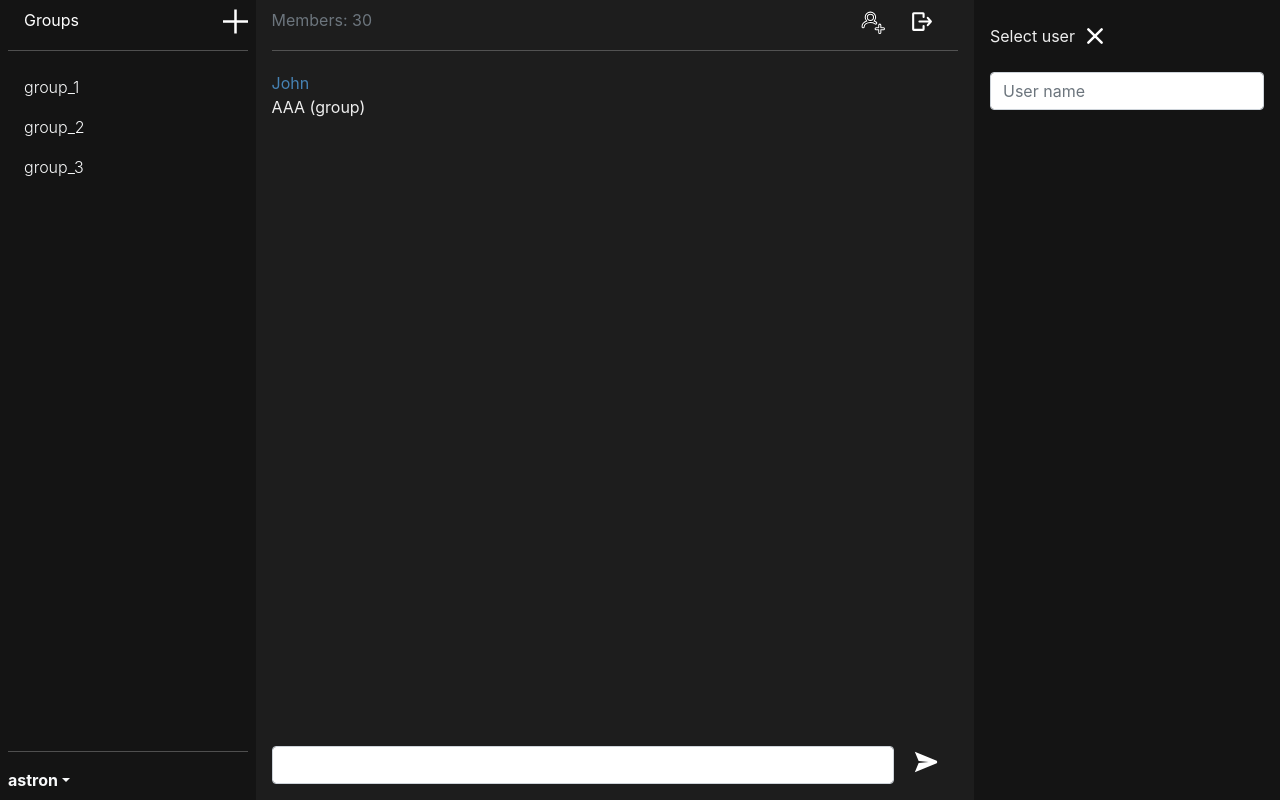
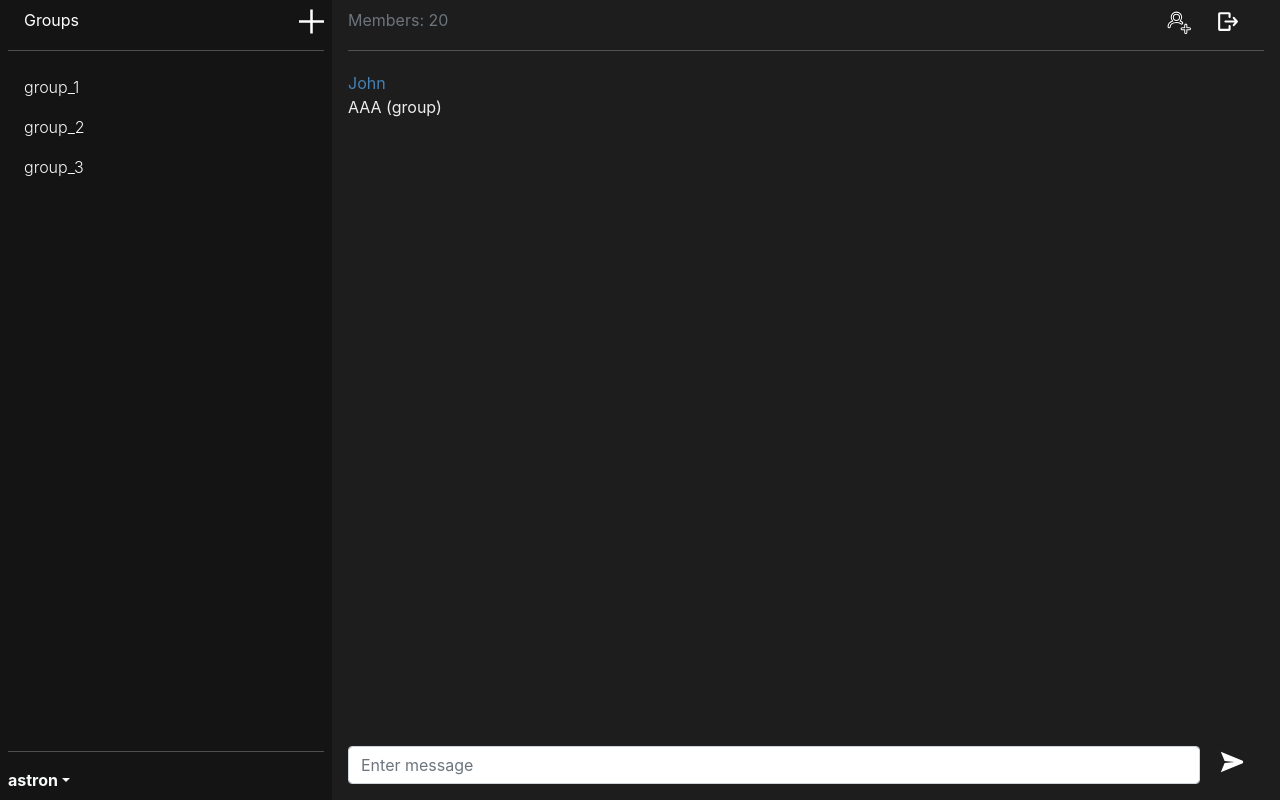
Before and after one commit to astronmax/devchat, a React (Create React App) app in the folder frontend/: page / in a window 1280 px wide. Built offline with nearby package versions, Linux system fonts and the light colour scheme.

Commit message:
Add Userlist UI logic

```diff
--- a/frontend/src/MainWindowSlice.js
+++ b/frontend/src/MainWindowSlice.js
@@ -3,6 +3,8 @@ import { createSlice } from "@reduxjs/toolkit"
 const initialState = {
   sidebar_display: 0,
   conversation: 0,
+  userlist_display: 0,
+  current_user: 0
 }
 
 export const MainWindowSlice = createSlice({
@@ -17,13 +19,25 @@ export const MainWindowSlice = createSlice({
       state.sidebar_display = 1;
       state.conversation = 0;
     },
-    setConversation: (state, key) => { state.conversation = key.payload; }
+    setConversation: (state, data) => { state.conversation = data.payload; },
+    setUserlistDisplay: (state) => { state.userlist_display = 1; },
+    noUserlistDisplay: (state) => { state.userlist_display = 0; },
+    setCurrentUser: (state, data) => { state.current_user = data.payload; }
   }
 });
 
-export const { displayGroups, displayDirects, setConversation } = MainWindowSlice.actions;
+export const {
+  displayGroups,
+  displayDirects,
+  setConversation,
+  setUserlistDisplay,
+  noUserlistDisplay,
+  setCurrentUser,
+} = MainWindowSlice.actions;
 
 export const selectSidebarDisplay = (state) => state.MainWindow.sidebar_display;
 export const selectConversation = (state) => state.MainWindow.conversation;
+export const selectUserlistDisplay = (state) => state.MainWindow.userlist_display;
+export const selectCurrentUser = (state) => state.MainWindow.current_user;
 
 export default MainWindowSlice.reducer;
--- a/frontend/src/components/AppFooter.jsx
+++ b/frontend/src/components/AppFooter.jsx
@@ -1,16 +1,21 @@
 import '../App.css';
 
-const handleSubmit = (event) => {
-  if (event.keyCode == 13) {
-    console.log("SEND MESSAGE");
-  }
+const sendMsg = () => {
+  console.log("SEND MSG");
 }
 
 const AppFooter = () => {
   return (
     <div className='app-footer'>
-      <input type='text' className="form-control" onKeyUp={handleSubmit}></input>
-      <a href="#" type='submit' className='mx-3'>
+      <input type='text' className="form-control" placeholder='Enter message' onKeyUp={(event) => {
+        if (event.keyCode == 13) {
+          sendMsg();
+        }
+      }}></input>
+      <a href="/" className='mx-3' onClick={(e) => {
+        e.preventDefault();
+        sendMsg();
+      }}>
         <img src="/icons/icon-send-msg.svg" width="32" height="32"></img>
       </a>
     </div>
--- a/frontend/src/components/Header.jsx
+++ b/frontend/src/components/Header.jsx
@@ -1,19 +1,56 @@
+import { useDispatch, useSelector } from 'react-redux';
+import {
+  selectSidebarDisplay,
+  selectConversation,
+} from '../MainWindowSlice';
+import {
+  setUserlistDisplay
+} from '../MainWindowSlice';
+
+const getMembersCount = (group_id) => {
+  return 20;
+}
+
+const exitFromGroup = () => {
+
+}
+
+const exitFromDirect = () => {
+
+}
+
 const Header = () => {
+  const sidebar_display = useSelector(selectSidebarDisplay);
+  const conversation = useSelector(selectConversation);
+  const dispatch = useDispatch();
+  let members_count = getMembersCount(conversation);
+
   return (
     <header className="flex px-3 mb-1 mt-2">
-      <div className="d-flex justify-content-between">
-        <a href="#" className="link-secondary text-decoration-none">Members: 30</a>
+      <div className={`d-flex justify-content-${sidebar_display ? 'end' : 'between'}`}>
+        {
+          sidebar_display
+            ?
+            <></>
+            :
+            <p className="text-secondary m-0">Members: {members_count}</p>
+        }
         <div>
-          <a href="#" className="link-success text-decoration-none me-4">
+          <a href="#" className="me-4" onClick={(e) => {
+            e.preventDefault();
+            dispatch(setUserlistDisplay());
+          }}>
             <img src="/icons/icon-plus.svg" width="25" height="25"></img>
           </a>
-          <a href="#" className="link-danger text-decoration-none me-4">
+          <a href="#" className="me-4" onClick={() => {
+            sidebar_display ? exitFromDirect() : exitFromGroup();
+          }}>
             <img src="/icons/icon-exit.svg" width="25" height="25"></img>
           </a>
         </div>
       </div>
       <hr />
-    </header>
+    </header >
   );
 }
 
--- a/frontend/src/components/RightWindow.jsx
+++ b/frontend/src/components/RightWindow.jsx
@@ -1,30 +1,66 @@
-import { useState } from "react";
+import { useDispatch, useSelector } from "react-redux";
+import {
+  selectUserlistDisplay,
+  selectSidebarDisplay,
+  selectConversation,
+  selectCurrentUser
+} from "../MainWindowSlice";
+import { noUserlistDisplay } from "../MainWindowSlice";
 
-const UserComponent = ({ username }) => {
+const addDirect = (user_id, current_user) => {
+  console.log("Add direct with user: ", user_id);
+  // add direct logic...
+}
+
+const addUserInGroup = (user_id, group_id) => {
+  console.log("Add user ", user_id, " in group");
+  // add user in group logic...
+}
+
+export const UserComponent = ({ user }) => {
+  const sidebar_display = useSelector(selectSidebarDisplay);
+  const current_user = useSelector(selectCurrentUser);
+  const group_id = useSelector(selectConversation);
+
   return (
     <div className="p-0 m-0 mb-2">
-      <a className="text-decoration-none link-secondary">{username}</a>
+      <a className="text-decoration-none link-secondary" onClick={() => {
+        sidebar_display ? addDirect(user.id, current_user) : addUserInGroup(user.id, group_id);
+      }}>{user.username}</a>
     </div>
   );
 }
 
-const RightWindow = ({ users }) => {
-  let [display, setDisplay] = useState(true);
-  let class_str = `right-window flex-column p-3 ${display ? 'd-flex' : 'd-none'}`
+const RightWindow = () => {
+  const userlist_display = useSelector(selectUserlistDisplay);
+  const dispatch = useDispatch();
+
+  const users = [
+    { username: "user_1", id: 1 },
+    { username: "user_2", id: 2 },
+    { username: "user_3", id: 3 }
+  ];
 
   return (
-    <div className={class_str}>
-      <div className="d-flex align-items-center mb-3">
+    userlist_display
+      ?
+      <div className="right-window flex-column p-3 d-flex" >
+        < div className="d-flex align-items-center mb-3" >
           <p className="fs-6 m-0 p-0">Select user</p>
-        <a href="#" onClick={() => setDisplay(false)}>
+          <a href="/" onClick={(e) => {
+            e.preventDefault();
+            dispatch(noUserlistDisplay());
+          }}>
             <img src="/icons/icon-cross.svg" width="40" height="40"></img>
           </a>
-      </div>
+        </div >
         <input type="text" className="form-control mb-3" placeholder="User name" />
         <div className="users-list">
-        {users}
+          {users.map(user => <UserComponent user={user} key={user.id} />)}
         </div>
-    </div>
+      </div >
+      :
+      <></>
   );
 }
 
--- a/frontend/src/components/SideBar.jsx
+++ b/frontend/src/components/SideBar.jsx
@@ -18,6 +18,10 @@ const addGroup = () => {
   window.location.reload();
 }
 
+const Signout = () => {
+  // sign out logic...
+}
+
 const Dropdown = ({ username }) => {
   const dispatch = useDispatch();
 
@@ -36,7 +40,7 @@ const Dropdown = ({ username }) => {
           dispatch(displayDirects());
         }} href="/">Directs</a></li>
         <li><hr className="dropdown-divider" /></li>
-        <li><a className="dropdown-item" href="/">Sign out</a></li>
+        <li><a className="dropdown-item" onClick={Signout} href="/">Sign out</a></li>
       </ul>
     </div>
   );
@@ -83,7 +87,11 @@ const SideBar = ({ username, content_type, items }) => {
         (display_add_group && !sidebar_display)
           ?
           <div className="px-3 mt-3 d-flex" id="display_add_group" style={{ height: "30px" }}>
-            <input type="text" id="new_group_input" className="form-control" placeholder="Name" />
+            <input type="text" id="new_group_input" onKeyUp={(event) => {
+              if (event.keyCode == 13) {
+                addGroup();
+              }
+            }} className="form-control" placeholder="Name" />
             <button className='btn btn-primary btn-sm' onClick={addGroup}>Add</button>
           </div>
           :
```
Lines whose indentation alone changed are shown as unchanged.
